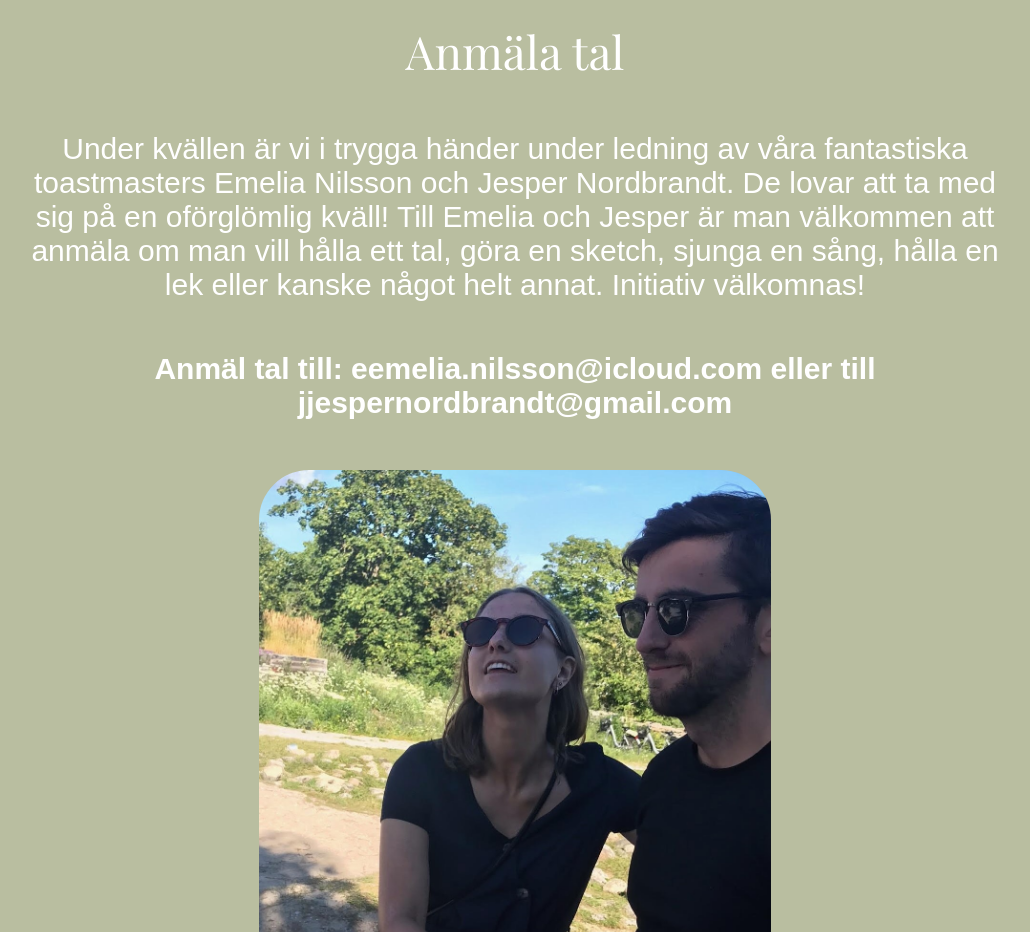
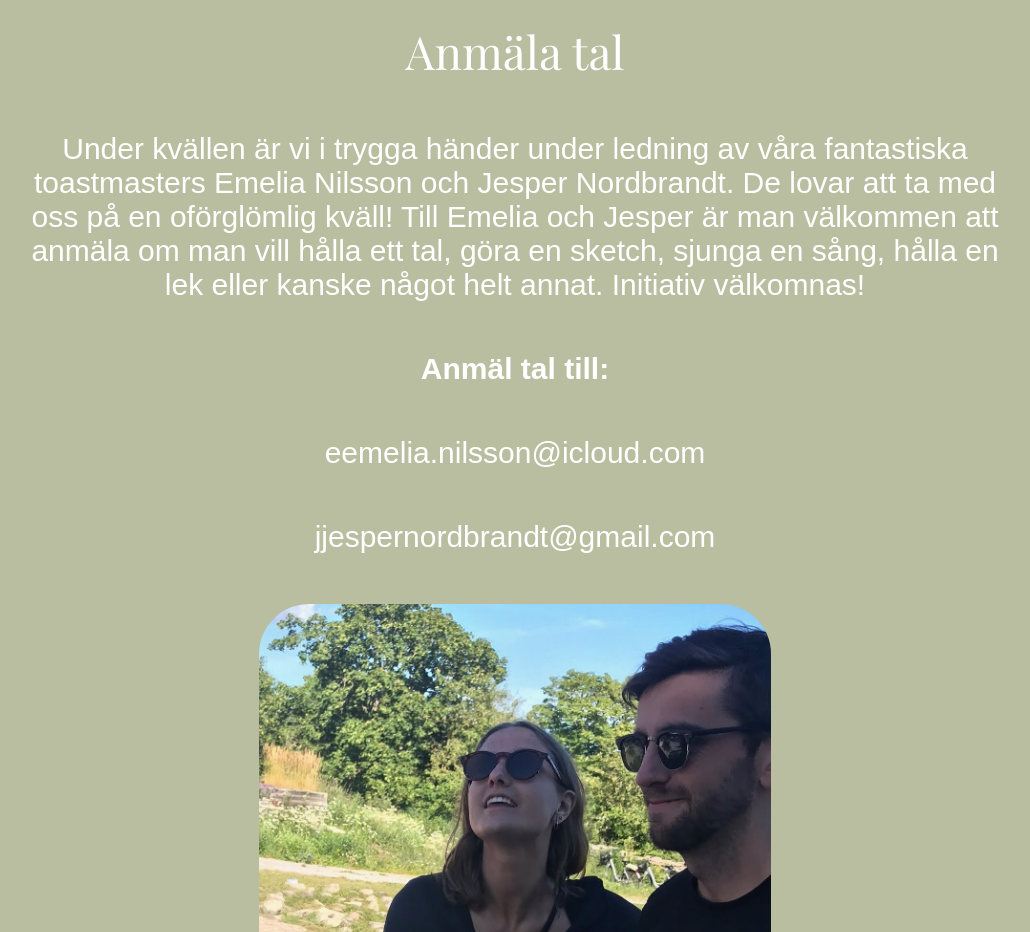
Before and after one commit to Jontha977/JuJo, a plain HTML site: page index.html in a window 1280 px wide. Shown: the part 5500-6432 px from the top of the page, without its empty margins (125-1155 px from the left). Drawn offline with nearby package versions, Linux system fonts and the light colour scheme; a web font is replaced by a local one.

Commit message:
Update index.html

```diff
--- a/index.html
+++ b/index.html
@@ -102,12 +102,12 @@
 
 <p></p>
   <p class="Schema1" >Anmäla tal</p>
-  <p>Under kvällen är vi i trygga händer under ledning av våra fantastiska toastmasters Emelia Nilsson och Jesper Nordbrandt. De lovar att ta med sig på en oförglömlig kväll!
+  <p>Under kvällen är vi i trygga händer under ledning av våra fantastiska toastmasters Emelia Nilsson och Jesper Nordbrandt. De lovar att ta med oss på en oförglömlig kväll!
     Till Emelia och Jesper är man välkommen att anmäla om man vill hålla ett tal, göra en sketch, sjunga en sång, hålla en lek eller kanske något helt annat. Initiativ välkomnas!
     </p>
-    <p style="font-weight: bold;">Anmäl tal till:
-   eemelia.nilsson@icloud.com eller till jjespernordbrandt@gmail.com
- </p>
+    <p style="font-weight: bold;">Anmäl tal till: </p>
+   <p>eemelia.nilsson@icloud.com</p> <p>jjespernordbrandt@gmail.com</p>
+
     </p>
     <img id="EJ" src="Resources/css/pictures/EJ.jpg" alt="Description of the picture">
   <p></p>
```
